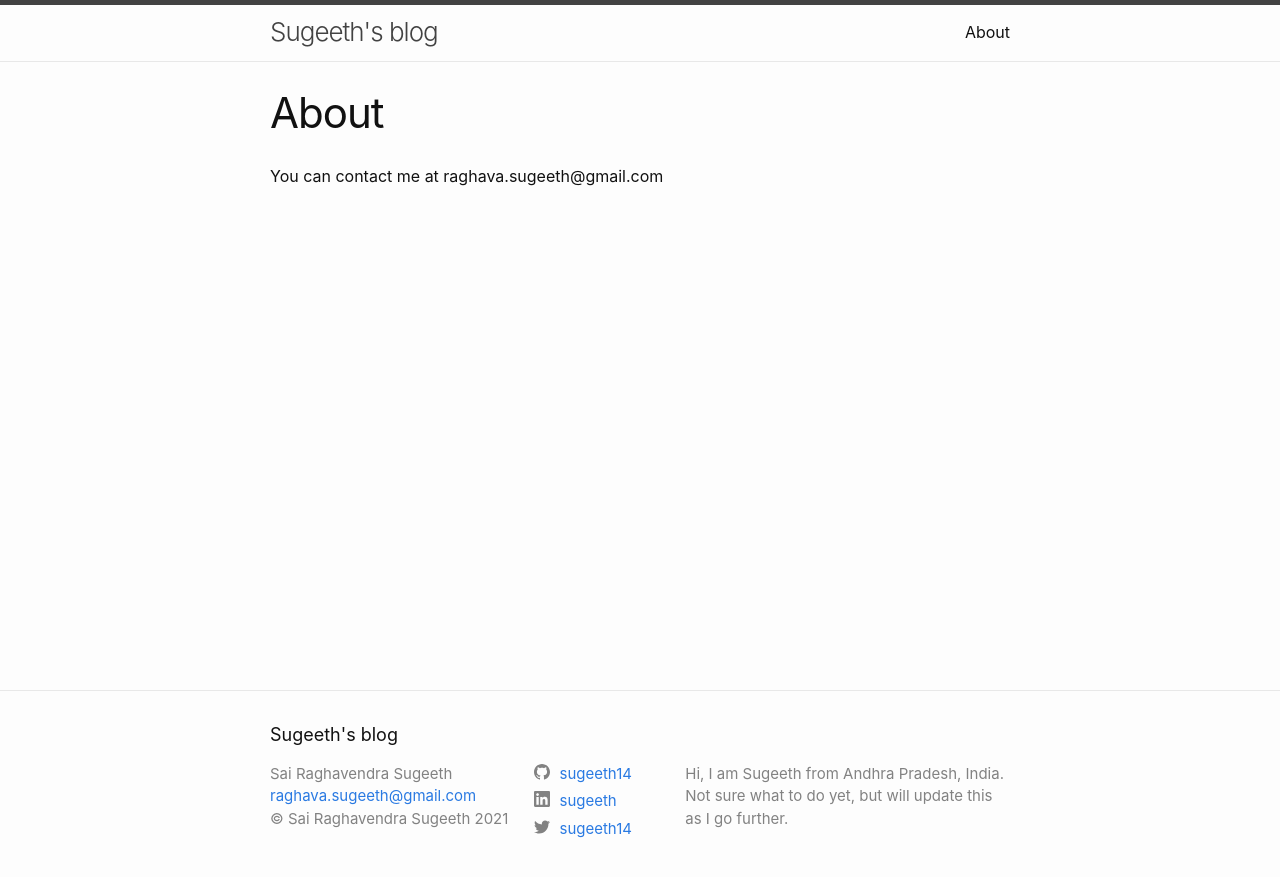
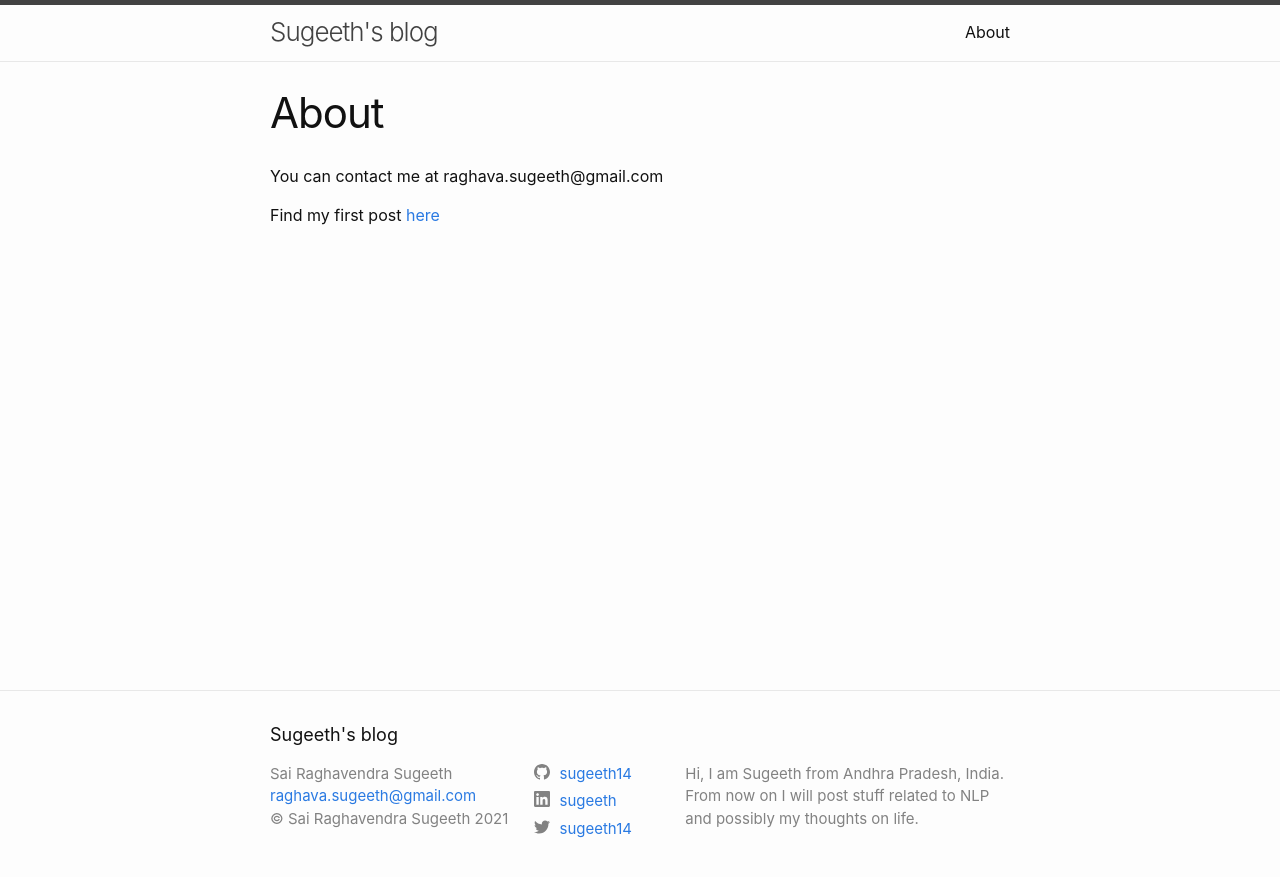
Before and after one commit to sugeeth14/sugeeth14.github.io, a Jekyll site: the page built from about.markdown, in a window 1280 px wide. Shown: the top 877 px of the page. Built offline with Jekyll 4.4.1, drawn with Linux system fonts in a browser that asks for light colours.

Commit message:
Changed footer and updated about

```diff
--- a/_config.yml
+++ b/_config.yml
@@ -21,7 +21,7 @@
 title: Sugeeth's blog
 email: raghava.sugeeth@gmail.com
 description: >- # this means to ignore newlines until "baseurl:"
-  Hi, I am Sugeeth from Andhra Pradesh, India. Not sure what to do yet, but will update this as I go further.
+  Hi, I am Sugeeth from Andhra Pradesh, India. From now on I will post stuff related to NLP and possibly my thoughts on life.
 baseurl: "" # the subpath of your site, e.g. /blog
 url: "https://sugeeth14.github.io" # the base hostname & protocol for your site, e.g. http://example.com
 twitter_username: sugeeth14
--- a/about.markdown
+++ b/about.markdown
@@ -5,3 +5,5 @@ permalink: /about/
 ---
 
 You can contact me at raghava.sugeeth@gmail.com
+
+Find my first post [here](https://sugeeth14.github.io/jekyll/update/2021/02/14/welcome-to-my-blog.html)
```
